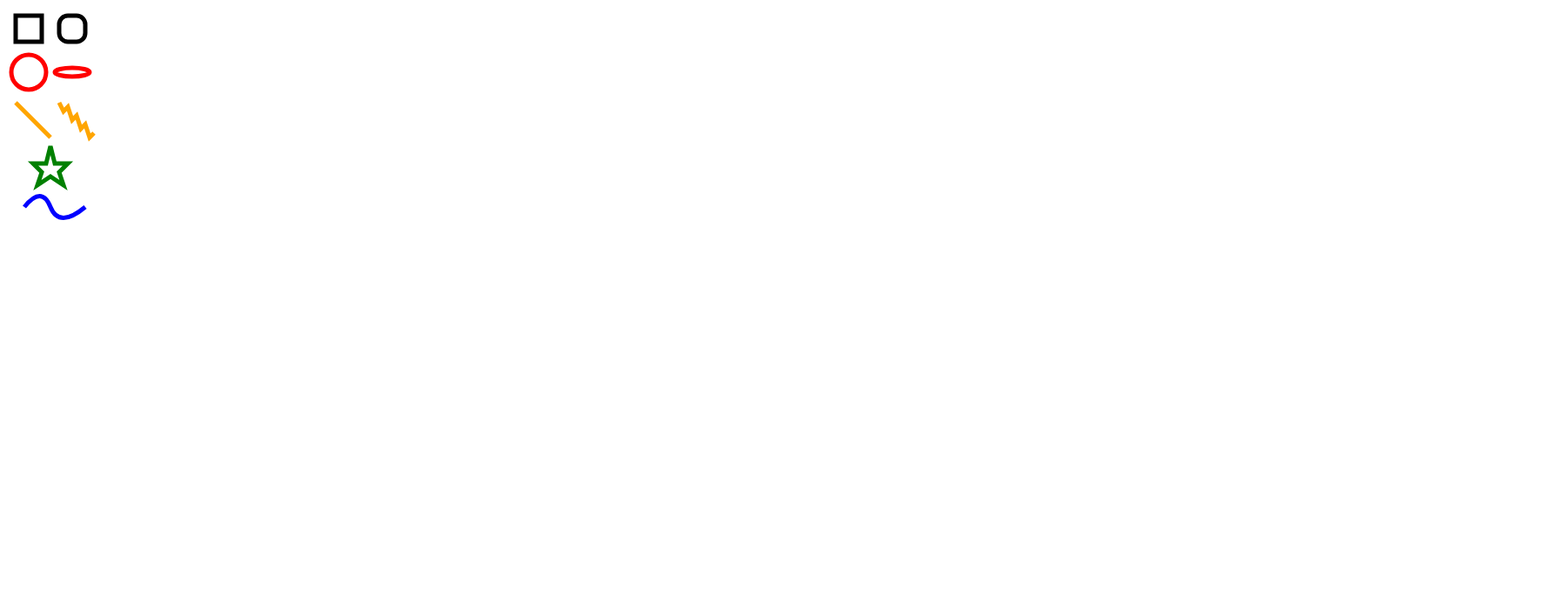
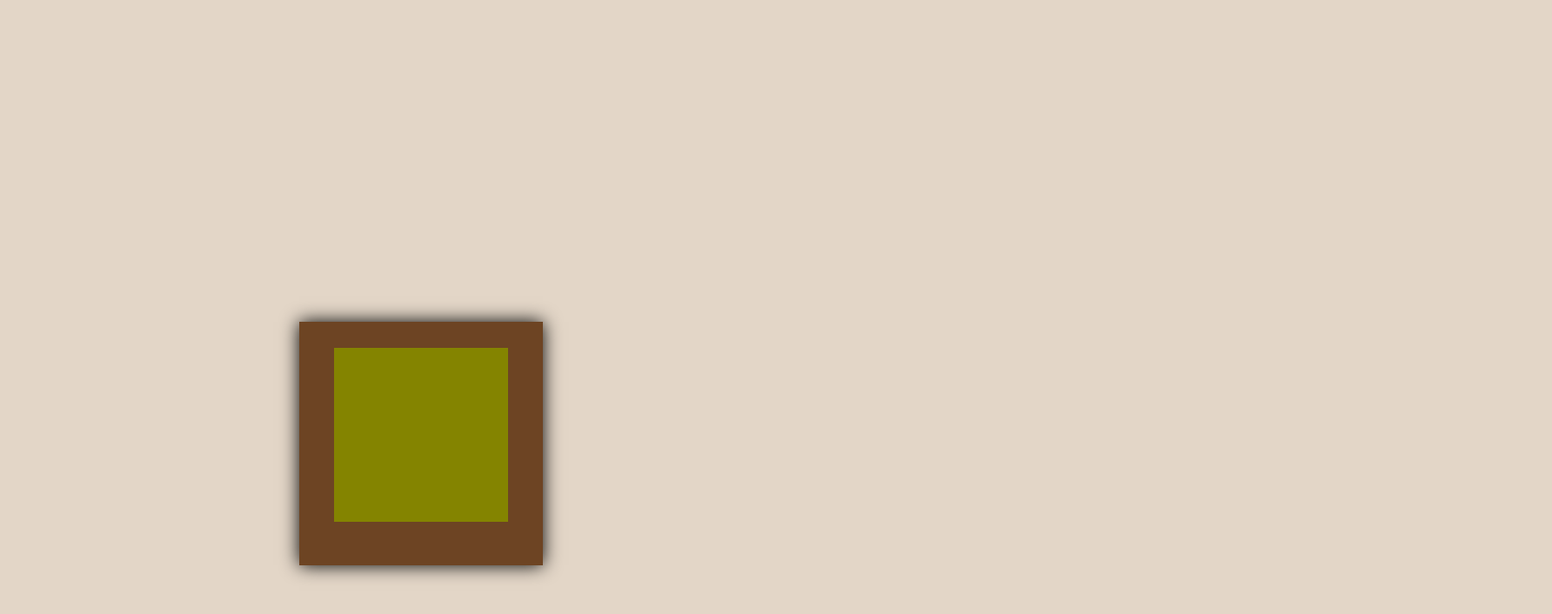
Before and after one commit to Jiayihaobest/Jiayihaobest.github.io, a plain HTML site: page homework/01-17/index.html in a window 1280 px wide. Shown: the whole page at 87% size, 1784 px wide, since content can reach past the window. Drawn offline with Linux system fonts and the light colour scheme.

Commit message:
17 homework

```diff
--- a/homework/01-17/index.html
+++ b/homework/01-17/index.html
@@ -1,28 +1,55 @@
+<!DOCTYPE html>
 <html>
-    <head>
-        <title>My Homework 2 Page</title>
-    </head>
+<head>
+ <meta charset="utf-8">
+ <title></title>
+ <style>
+  body {
+      background-color: #E3D6C7;
+      margin: 0;
+      padding: 0;
+  }
+  #canvas {
+      background: #ffffff;
+      border: 1px solid #ccc;
+      box-sizing: border-box;
+      cursor: pointer;
+   transform: rotate(-30.5deg);
+   margin-top: 150px;
+   margin-left: 200px;
+  }
+  #myCanvas{
+   position: absolute;
+   transform: rotate(-80.5deg);
+   margin-top: -50px;
+   margin-left: -100px;
+  }
+  #myCanvas1{
+   transform: rotate(-150.5deg);
+   margin-top: 150px;
+  }
+  .canvas2{
+                    background-color:#848400;
+        margin-top: 400px;
+        margin-left: 100px;
+       }
+ </style>
+</head>
+<body>
+  <canvas id = "palette" width="400px" height="400px" style="position: absolute;margin-top: 50px;margin-left: 150px;"> </canvas>
 
-    <body>
+ <canvas id="myCanvas" width="800" height="800" style="z-index: 1;margin-left: 200px;"></canvas>
+ <canvas id="myCanvas111" width="200" height="200" style="z-index: 10;margin-left: 80px;"></canvas>
+  <canvas id="myCanvas1" width="600" height="600" style="position: absolute;margin-left: 400px;"></canvas>
 
-        <?xml version="1.0" standalone="no"?>
-        <svg width="500" height="500" version="1.1" xmlns="http://www.w3.org/2000/svg">
+    <canvas class="canvas2" width="200" height="200"></canvas>
+<canvas id="canvas_1" width="280" height="280" style="box-shadow: 0px 0px 20px black;background-color: #6D4423;margin-left: -240px;margin-top: 370px;position: absolute;z-index: -1;"></canvas>
+<canvas id="myCanvas10" width="200" height="100" style="position: absolute;z-index: 1000;margin-top: 500px;margin-left: 100px;"></canvas>
+<canvas id="myCanvas" width="200" height="100" style="position: absolute;"></canvas>
+<canvas id="myCanvas1" width="200" height="100" style="position: absolute;"></canvas>
 
-          <rect x="10" y="10" width="30" height="30" stroke="black" fill="transparent" stroke-width="5"/>
-          <rect x="60" y="10" rx="10" ry="10" width="30" height="30" stroke="black" fill="transparent" stroke-width="5"/>
+<canvas id="cavsElem3" style="position: absolute;margin-top: 300px;margin-left: 500px;z-index: 100;"></canvas>
 
-          <circle cx="25" cy="75" r="20" stroke="red" fill="transparent" stroke-width="5"/>
-          <ellipse cx="75" cy="75" rx="20" ry="5" stroke="red" fill="transparent" stroke-width="5"/>
+ <canvas id="cavsElem5" width="600" height="600" style="position:absolute;z-index: 1;margin-top: 50px;margin-left: 600px;"></canvas>
 
-          <line x1="10" x2="50" y1="110" y2="150" stroke="orange" stroke-width="5"/>
-          <polyline points="60 110 65 120 70 115 75 130 80 125 85 140 90 135 95 150 100 145"
-              stroke="orange" fill="transparent" stroke-width="5"/>
-
-          <polygon points="50 160 55 180 70 180 60 190 65 205 50 195 35 205 40 190 30 180 45 180"
-              stroke="green" fill="transparent" stroke-width="5"/>
-
-          <path d="M20,230 Q40,205 50,230 T90,230" fill="none" stroke="blue" stroke-width="5"/>
-        </svg>
-</body>
-
-</html>
+<canvas id="bchart_b" width="800" height
```
